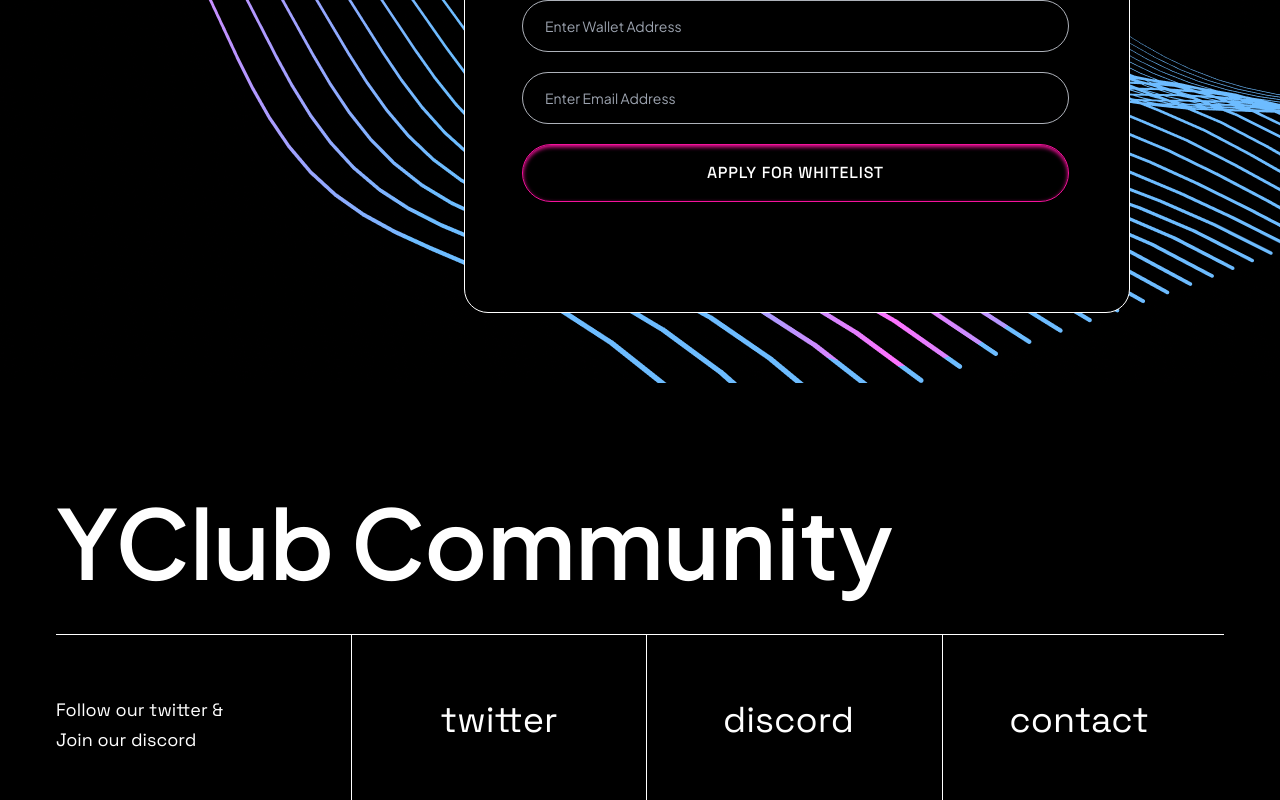
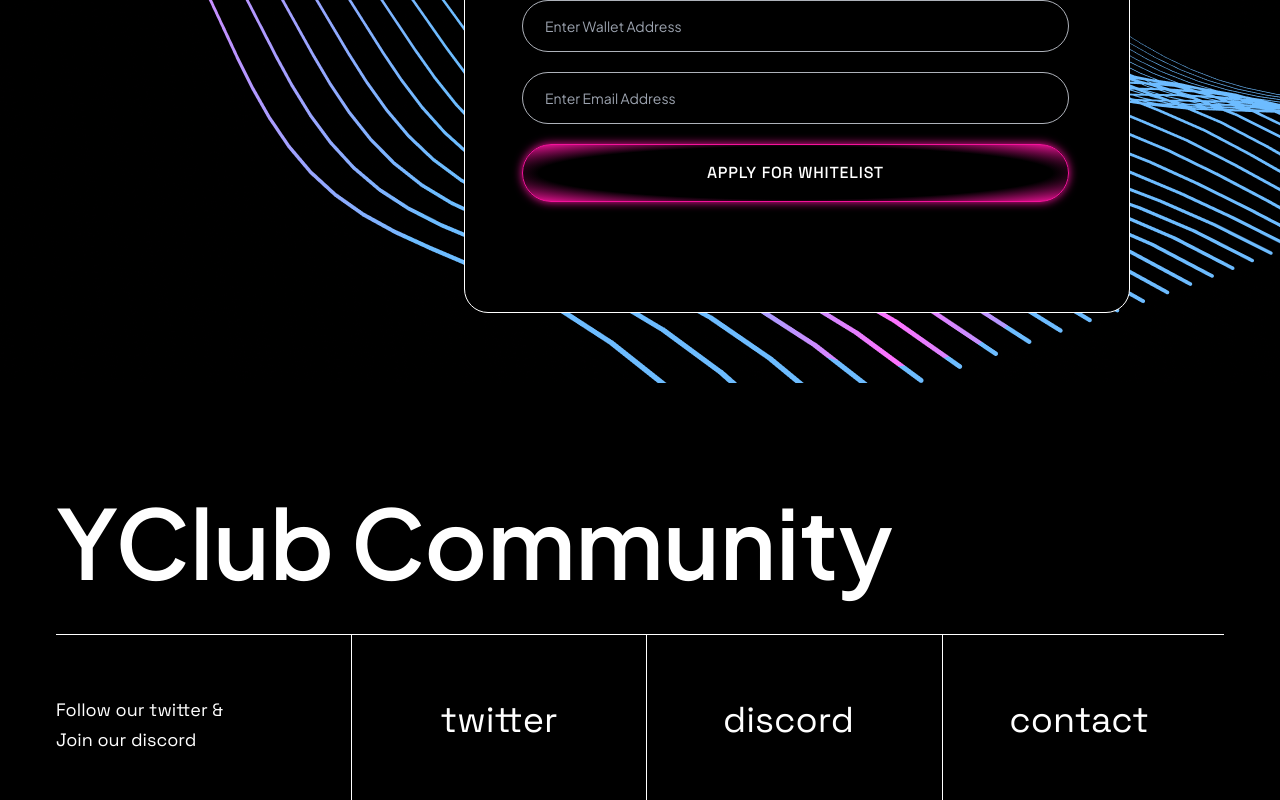
Before and after one commit to yclub-io/yachts-lending, a Next.js app: page / in a window 1280 px wide. Shown: the part 5430-6230 px from the top of the page. Built offline with nearby package versions, Linux system fonts and the light colour scheme.

Commit message:
WhitelistRequestForm is fixed
1) Inputs' states are fixed

2) Button's design is fixed

```diff
--- a/components/WhitelistRequestForm.js
+++ b/components/WhitelistRequestForm.js
@@ -22,7 +22,7 @@ const WhitelistRequestForm = () => {
             <form>
               <label htmlFor="fwallet"></label>
               <input
-                className="w-[547px] rounded-full border bg-black-1 py-[15px] pl-[22px] font-Plus text-sm font-normal text-gray-1"
+                className="w-[547px] rounded-full border bg-black-1 py-[15px] pl-[22px] font-Plus text-sm font-normal text-gray-1 hover:outline-none outline-none"
                 type="text"
                 id="fname"
                 name="fwallet"
@@ -32,7 +32,7 @@ const WhitelistRequestForm = () => {
             <form>
               <label htmlFor="email"></label>
               <input
-                className="mt-5 w-[547px] rounded-full border bg-black-1 py-[15px] pl-[22px] font-Plus text-sm font-normal text-gray-1 hover:outline-none"
+                className="mt-5 w-[547px] rounded-full border bg-black-1 py-[15px] pl-[22px] font-Plus text-sm font-normal text-gray-1 hover:outline-none outline-none"
                 type="text"
                 id="lname"
                 name="email"
@@ -40,13 +40,13 @@ const WhitelistRequestForm = () => {
               ></input>
             </form>
 
-            {/*BUTTON2 COMPONENT_START*/}
-            <div className=" relative mt-5 flex text-white-1">
-              <button className="text-black-2 relative w-[547px] rounded-full border  border-pink-1 bg-black-1 py-4 px-12 font-Grotesk text-base font-medium tracking-wider shadow-inner shadow-pink-1 transition-all duration-700 hover:py-4 hover:px-14 disabled:bg-opacity-5">
+            <div className="relative mt-5 flex">
+              <button style={{background: "radial-gradient(#000000,#000000,#000000,#F5129C"}}
+              className="w-[547px] absolute text-white-1 border border-pink-1 py-4 px-12 rounded-full font-Grotesk text-base shadow-btnGlow hover:shadow-btnGlowHover font-medium tracking-wider transition-all duration-700 hover:py-5">
                 APPLY FOR WHITELIST
               </button>
             </div>
-            {/*BUTTON2 COMPONENT_END*/}
+
           </div>
         </div>
       </div>
```
